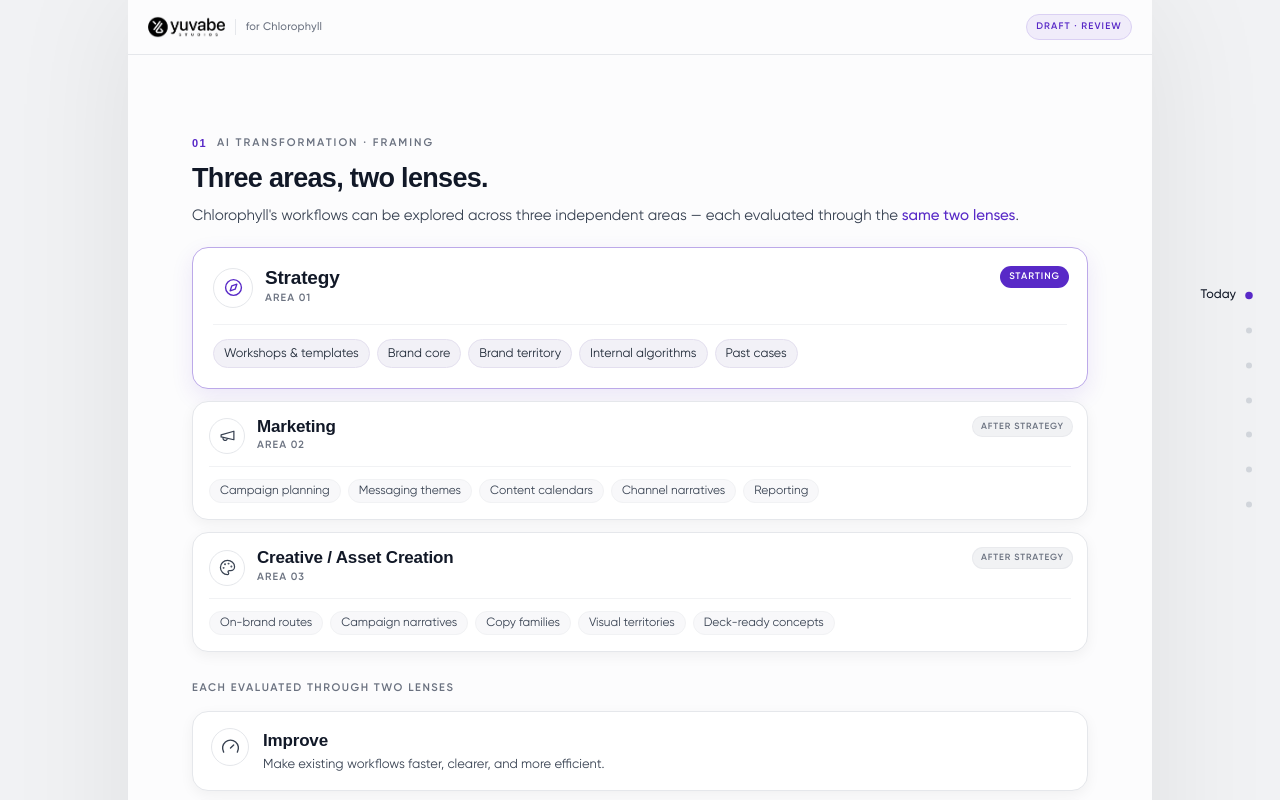
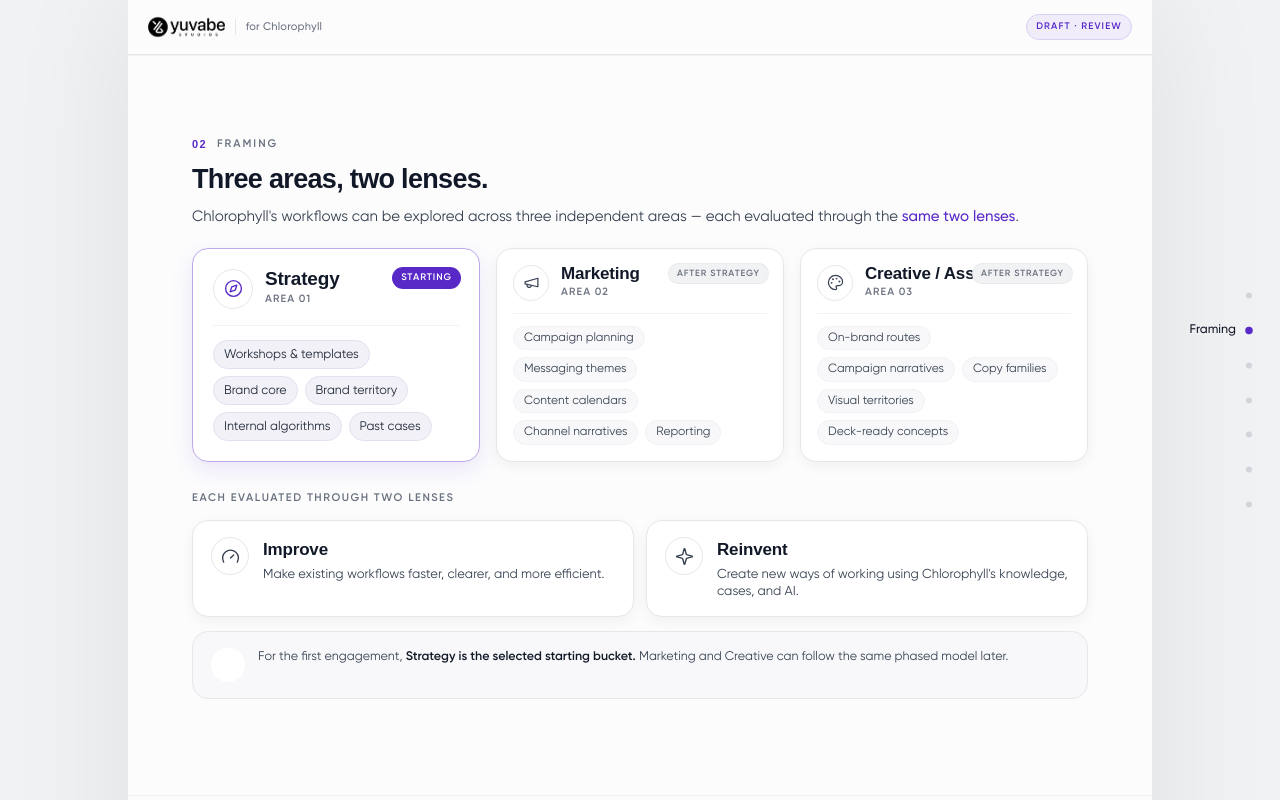
Before and after one commit to yuvabe-ai-labs/proposal-chlorophyll, a Next.js app: page / in a window 1280 px wide. Shown: the top 800 px of the page. Built offline with nearby package versions, Linux system fonts and the light colour scheme; a web font is replaced by a local one.

Commit message:
feat: section 2 Framing - desktop grid layout

```diff
--- a/src/components/Section1.tsx
+++ b/src/components/Section1.tsx
@@ -29,13 +29,13 @@ const buckets = [
 
 export function Section1() {
   return (
-    <Section id="s1" first>
-      <SectionHeader num="01" eyebrow="AI Transformation · Framing" title="Three areas, two lenses.">
+    <Section id="s2">
+      <SectionHeader num="02" eyebrow="Framing" title="Three areas, two lenses.">
         Chlorophyll&apos;s workflows can be explored across three independent areas — each evaluated through the{" "}
         <Hl>same two lenses</Hl>.
       </SectionHeader>
 
-      <div className="mt-5 flex flex-col gap-3">
+      <div className="mt-5 flex flex-col gap-3 lg:grid lg:grid-cols-3 lg:items-start lg:gap-4">
         {buckets.map(({ name, area, Icon, selected, items }) => (
           <div
             key={name}
@@ -100,7 +100,7 @@ export function Section1() {
       <div className="mt-7 text-[11px] font-semibold uppercase tracking-[0.14em] text-neutral-500">
         Each evaluated through two lenses
       </div>
-      <div className="mt-3.5 flex flex-col gap-3">
+      <div className="mt-3.5 flex flex-col gap-3 md:grid md:grid-cols-2 md:gap-3">
         <div className={`reveal flex items-start gap-3.5 px-[18px] py-4 ${CARD}`}>
           <Chip className="h-[38px] w-[38px]">
             <Improve className="h-[19px] w-[19px] text-neutral-700" />
```
